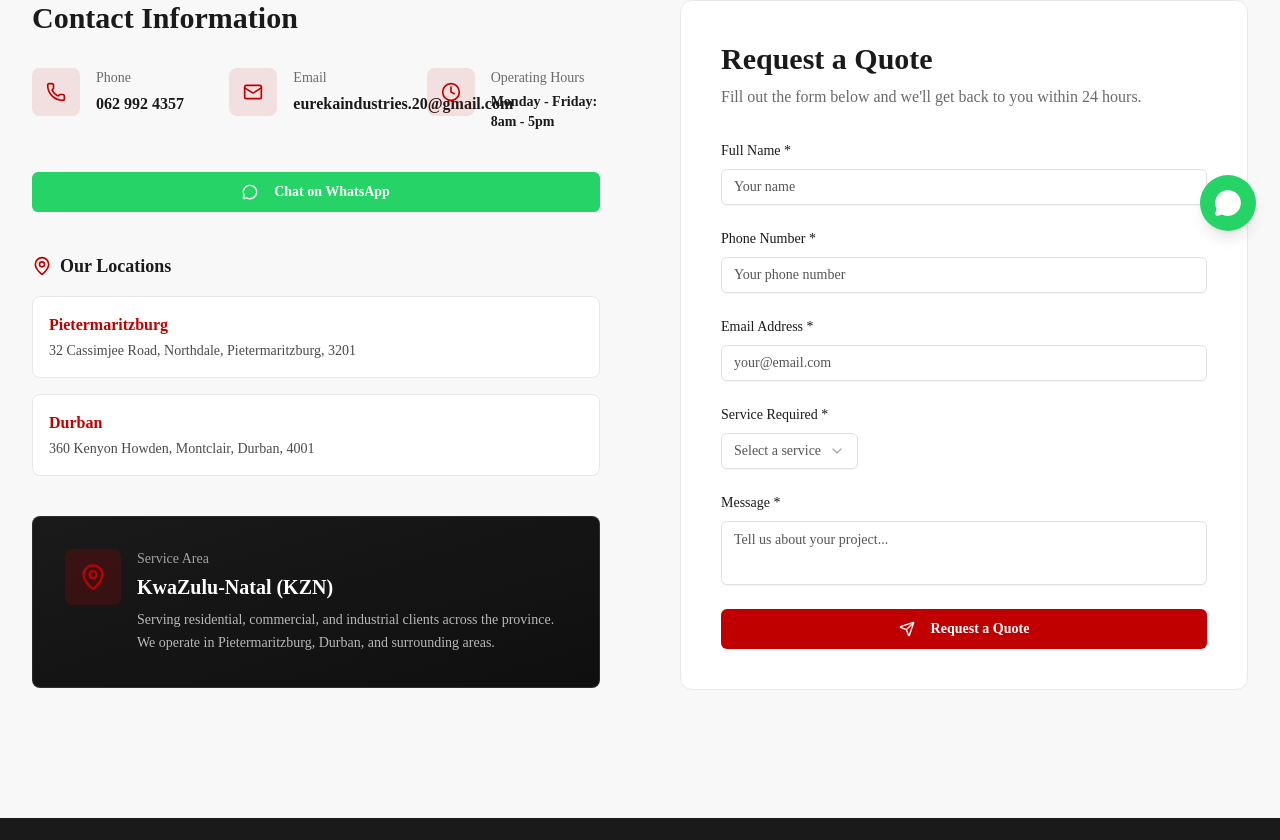
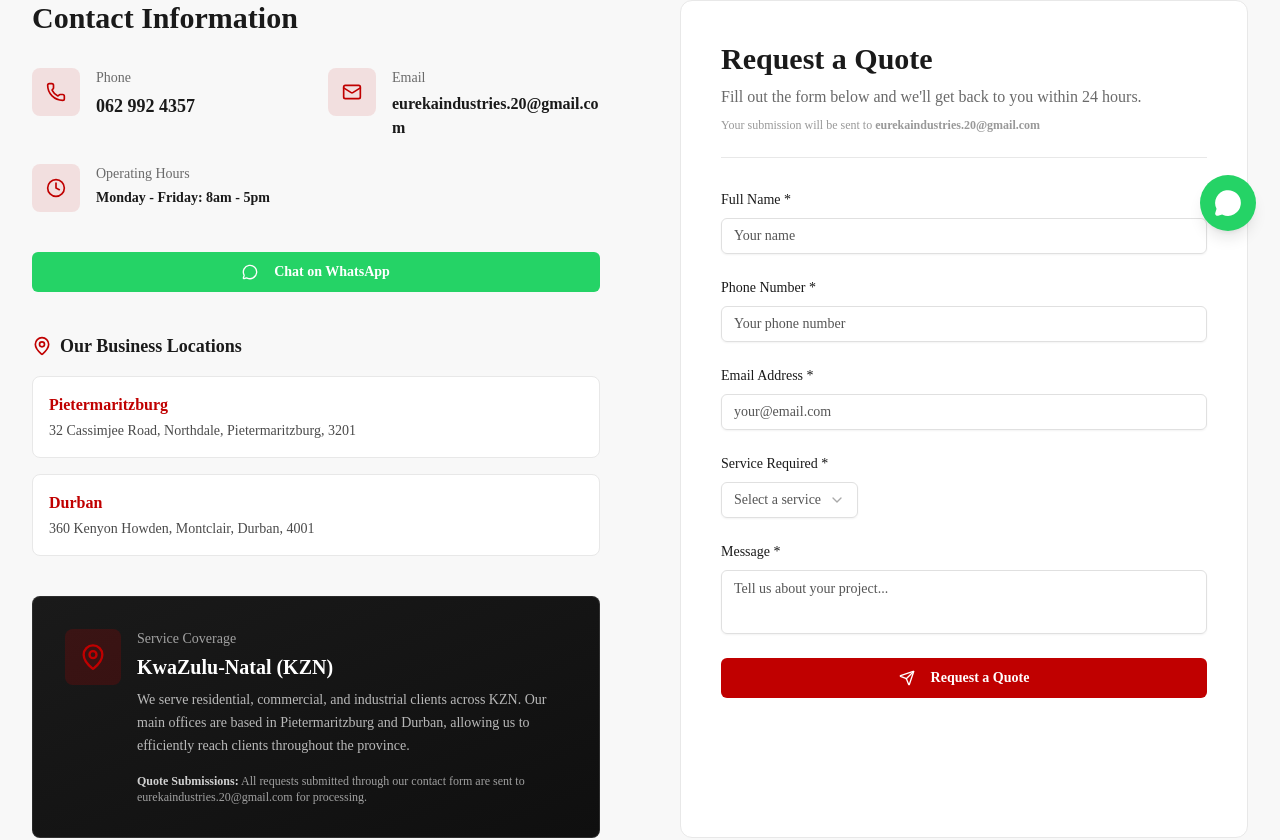
Before and after one commit to itachi71717/v0-eureka-industries-website, a Next.js app: page /contact in a window 1280 px wide. Shown: the part 545-1385 px from the top of the page. Built offline with nearby package versions, Linux system fonts and the light colour scheme.

Commit message:
fix: update contact info layout and enhance backgrounds\n\nReorganize contact details, update service area, add contact form note, and enhance section backgrounds with gradients and blur effects.

```diff
--- a/components/contact/contact-form.tsx
+++ b/components/contact/contact-form.tsx
@@ -67,8 +67,11 @@ export function ContactForm() {
       <h2 className="text-2xl md:text-3xl font-bold text-[#1a1a1a] mb-2">
         Request a Quote
       </h2>
-      <p className="text-[#6a6a6a] mb-8">
+      <p className="text-[#6a6a6a] mb-2">
         Fill out the form below and we&apos;ll get back to you within 24 hours.
+      </p>
+      <p className="text-xs text-[#999999] mb-8 pb-6 border-b border-[#e8e8e8]">
+        Your submission will be sent to <strong>eurekaindustries.20@gmail.com</strong>
       </p>
 
       <form onSubmit={handleSubmit} className="space-y-6">
--- a/components/contact/contact-info.tsx
+++ b/components/contact/contact-info.tsx
@@ -43,28 +43,50 @@ export function ContactInfo() {
         Contact Information
       </h2>
 
-      {/* Contact Details Grid */}
-      <div className="grid md:grid-cols-3 gap-6 mb-10">
-        {contactDetails.map((detail) => (
-          <div key={detail.label} className="flex items-start gap-4">
+      {/* Contact Details Grid - Separated for better spacing */}
+      <div className="grid grid-cols-1 md:grid-cols-2 gap-6 mb-10">
+        {/* Phone */}
+        <div className="flex items-start gap-4">
           <div className="w-12 h-12 bg-[#C00000]/10 rounded-lg flex items-center justify-center flex-shrink-0">
-              <detail.icon className="w-5 h-5 text-[#C00000]" />
+            <Phone className="w-5 h-5 text-[#C00000]" />
           </div>
           <div>
-              <div className="text-sm text-[#6a6a6a] mb-1">{detail.label}</div>
-              {detail.href ? (
+            <div className="text-sm text-[#6a6a6a] mb-1">Phone</div>
             <a
-                  href={detail.href}
-                  className="text-[#1a1a1a] font-semibold hover:text-[#C00000] transition-colors"
+              href="tel:+27629924357"
+              className="text-[#1a1a1a] font-semibold hover:text-[#C00000] transition-colors text-lg"
             >
-                  {detail.value}
+              062 992 4357
             </a>
-              ) : (
-                <div className="text-[#1a1a1a] font-semibold text-sm">{detail.value}</div>
-              )}
           </div>
         </div>
-        ))}
+
+        {/* Email */}
+        <div className="flex items-start gap-4">
+          <div className="w-12 h-12 bg-[#C00000]/10 rounded-lg flex items-center justify-center flex-shrink-0">
+            <Mail className="w-5 h-5 text-[#C00000]" />
+          </div>
+          <div>
+            <div className="text-sm text-[#6a6a6a] mb-1">Email</div>
+            <a
+              href="mailto:eurekaindustries.20@gmail.com"
+              className="text-[#1a1a1a] font-semibold hover:text-[#C00000] transition-colors break-all"
+            >
+              eurekaindustries.20@gmail.com
+            </a>
+          </div>
+        </div>
+
+        {/* Operating Hours */}
+        <div className="flex items-start gap-4">
+          <div className="w-12 h-12 bg-[#C00000]/10 rounded-lg flex items-center justify-center flex-shrink-0">
+            <Clock className="w-5 h-5 text-[#C00000]" />
+          </div>
+          <div>
+            <div className="text-sm text-[#6a6a6a] mb-1">Operating Hours</div>
+            <div className="text-[#1a1a1a] font-semibold text-sm">Monday - Friday: 8am - 5pm</div>
+          </div>
+        </div>
       </div>
 
       {/* WhatsApp CTA - Moved Higher */}
@@ -85,11 +107,11 @@ export function ContactInfo() {
         </Button>
       </div>
 
-      {/* Addresses */}
+      {/* Our Locations */}
       <div className="mb-10">
         <h3 className="text-lg font-bold text-[#1a1a1a] mb-4 flex items-center gap-2">
           <MapPin className="w-5 h-5 text-[#C00000]" />
-          Our Locations
+          Our Business Locations
         </h3>
         <div className="space-y-4">
           {addresses.map((location) => (
@@ -110,17 +132,20 @@ export function ContactInfo() {
         </div>
       </div>
 
-      {/* Service Area */}
+      {/* Service Area Information */}
       <div className="bg-gradient-to-br from-[#1a1a1a] to-[#0f0f0f] rounded-lg p-8 border border-white/10">
         <div className="flex items-start gap-4">
           <div className="w-14 h-14 bg-[#C00000]/20 rounded-lg flex items-center justify-center flex-shrink-0">
             <MapPin className="w-7 h-7 text-[#C00000]" />
           </div>
           <div className="flex-1">
-            <div className="text-white/60 text-sm font-medium mb-1">Service Area</div>
+            <div className="text-white/60 text-sm font-medium mb-1">Service Coverage</div>
             <div className="text-white font-bold text-xl mb-2">KwaZulu-Natal (KZN)</div>
-            <div className="text-white/70 text-sm leading-relaxed">
-              Serving residential, commercial, and industrial clients across the province. We operate in Pietermaritzburg, Durban, and surrounding areas.
+            <div className="text-white/70 text-sm leading-relaxed mb-4">
+              We serve residential, commercial, and industrial clients across KZN. Our main offices are based in Pietermaritzburg and Durban, allowing us to efficiently reach clients throughout the province.
+            </div>
+            <div className="text-white/60 text-xs">
+              <strong className="text-white/80">Quote Submissions:</strong> All requests submitted through our contact form are sent to eurekaindustries.20@gmail.com for processing.
             </div>
           </div>
         </div>
--- a/components/sections/cta.tsx
+++ b/components/sections/cta.tsx
@@ -1,14 +1,15 @@
 import Link from "next/link"
 import { Button } from "@/components/ui/button"
-import { ArrowRight, Phone } from "lucide-react"
+import { ArrowRight, Phone, MessageCircle } from "lucide-react"
 
 export function CTASection() {
   return (
-    <section className="py-20 lg:py-32 bg-[#C00000] relative overflow-hidden">
+    <section className="py-20 lg:py-32 bg-gradient-to-br from-[#C00000] to-[#a00000] relative overflow-hidden">
       {/* Background Pattern */}
       <div className="absolute inset-0">
-        <div className="absolute top-0 right-0 w-96 h-96 bg-white/5 rounded-full blur-3xl" />
-        <div className="absolute bottom-0 left-0 w-72 h-72 bg-black/10 rounded-full blur-3xl" />
+        <div className="absolute top-0 right-0 w-96 h-96 bg-white/10 rounded-full blur-3xl" />
+        <div className="absolute bottom-0 left-0 w-72 h-72 bg-black/15 rounded-full blur-3xl" />
+        <div className="absolute top-1/2 left-1/4 w-80 h-80 bg-white/5 rounded-full blur-3xl" />
       </div>
 
       <div className="container mx-auto px-4 lg:px-8 relative z-10">
@@ -35,23 +36,23 @@ export function CTASection() {
             <Button
               asChild
               size="lg"
-              variant="outline"
-              className="border-white/30 text-white hover:bg-white/10 hover:text-white font-semibold px-8 py-6 text-lg"
+              className="bg-white text-[#C00000] hover:bg-white/90 font-semibold px-8 py-6 text-lg group"
             >
-              <Link href="/contact">
+              <a href="tel:+27629924357">
                 <Phone className="mr-2" size={20} />
-                Contact Us
-              </Link>
+                Call Us
+              </a>
             </Button>
-          </div>
-
-          <div className="mt-10 pt-10 border-t border-white/20">
-            <p className="text-white/60 text-sm">
-              Call us directly at{" "}
-              <a href="tel:+27629924357" className="text-white hover:underline font-semibold">
-                062 992 4357
+            <Button
+              asChild
+              size="lg"
+              className="bg-[#25D366] text-white hover:bg-[#20BD5A] font-semibold px-8 py-6 text-lg group"
+            >
+              <a href="https://wa.me/27629924357?text=Hi%2C%20I%27d%20like%20to%20enquire%20about%20your%20services." target="_blank" rel="noopener noreferrer">
+                <MessageCircle className="mr-2" size={20} />
+                WhatsApp Us
               </a>
-            </p>
+            </Button>
           </div>
         </div>
       </div>
--- a/components/sections/trust-indicators.tsx
+++ b/components/sections/trust-indicators.tsx
@@ -25,8 +25,14 @@ const indicators = [
 
 export function TrustIndicators() {
   return (
-    <section className="bg-[#C00000] py-8">
-      <div className="container mx-auto px-4 lg:px-8">
+    <section className="bg-gradient-to-r from-[#C00000] to-[#a00000] py-8 relative overflow-hidden">
+      {/* Background Pattern */}
+      <div className="absolute inset-0">
+        <div className="absolute top-0 right-0 w-96 h-64 bg-white/5 rounded-full blur-3xl" />
+        <div className="absolute bottom-0 left-0 w-72 h-72 bg-black/10 rounded-full blur-3xl" />
+      </div>
+
+      <div className="container mx-auto px-4 lg:px-8 relative z-10">
         <div className="grid grid-cols-2 md:grid-cols-4 gap-8">
           {indicators.map((indicator) => (
             <div
--- a/components/sections/why-choose-us.tsx
+++ b/components/sections/why-choose-us.tsx
@@ -35,10 +35,11 @@ const reasons = [
 
 export function WhyChooseUs() {
   return (
-    <section className="py-20 lg:py-32 bg-[#1a1a1a] relative overflow-hidden">
+    <section className="py-20 lg:py-32 bg-gradient-to-br from-[#0f0f0f] via-[#1a1a1a] to-[#0f0f0f] relative overflow-hidden">
       {/* Background Decorations */}
-      <div className="absolute top-0 right-0 w-96 h-96 bg-[#C00000]/10 rounded-full blur-3xl" />
-      <div className="absolute bottom-0 left-0 w-72 h-72 bg-[#C00000]/5 rounded-full blur-3xl" />
+      <div className="absolute top-0 right-0 w-96 h-96 bg-[#C00000]/12 rounded-full blur-3xl" />
+      <div className="absolute bottom-0 left-0 w-72 h-72 bg-[#C00000]/8 rounded-full blur-3xl" />
+      <div className="absolute top-1/2 right-1/3 w-80 h-80 bg-[#C00000]/5 rounded-full blur-3xl" />
 
       <div className="container mx-auto px-4 lg:px-8 relative z-10">
         {/* Header */}
--- a/components/services/services-cta.tsx
+++ b/components/services/services-cta.tsx
@@ -1,6 +1,6 @@
 import Link from "next/link"
 import { Button } from "@/components/ui/button"
-import { ArrowRight, Phone } from "lucide-react"
+import { ArrowRight, Phone, MessageCircle } from "lucide-react"
 
 export function ServicesCTA() {
   return (
@@ -9,10 +9,11 @@ export function ServicesCTA() {
       <div className="absolute inset-0">
         <div className="absolute top-0 right-0 w-96 h-96 bg-[#C00000]/10 rounded-full blur-3xl" />
         <div className="absolute bottom-0 left-0 w-72 h-72 bg-[#C00000]/5 rounded-full blur-3xl" />
+        <div className="absolute top-1/2 right-1/3 w-80 h-80 bg-[#C00000]/8 rounded-full blur-3xl" />
       </div>
 
       <div className="container mx-auto px-4 lg:px-8 relative z-10">
-        <div className="bg-[#C00000] rounded-2xl p-8 md:p-12 lg:p-16 text-center">
+        <div className="bg-gradient-to-br from-[#C00000] to-[#a00000] rounded-2xl p-8 md:p-12 lg:p-16 text-center">
           <h2 className="text-3xl md:text-4xl font-bold text-white mb-4 text-balance">
             Need a Custom Solution?
           </h2>
@@ -35,12 +36,21 @@ export function ServicesCTA() {
             <Button
               asChild
               size="lg"
-              variant="outline"
-              className="border-white/30 text-white hover:bg-white/10 hover:text-white font-semibold px-8"
+              className="bg-white text-[#C00000] hover:bg-white/90 font-semibold px-8"
             >
               <a href="tel:+27629924357">
                 <Phone className="mr-2" size={18} />
-                062 992 4357
+                Call Us
+              </a>
+            </Button>
+            <Button
+              asChild
+              size="lg"
+              className="bg-[#25D366] text-white hover:bg-[#20BD5A] font-semibold px-8"
+            >
+              <a href="https://wa.me/27629924357?text=Hi%2C%20I%27d%20like%20to%20enquire%20about%20your%20services." target="_blank" rel="noopener noreferrer">
+                <MessageCircle className="mr-2" size={18} />
+                WhatsApp
               </a>
             </Button>
           </div>
```
Lines whose indentation alone changed are shown as unchanged.
